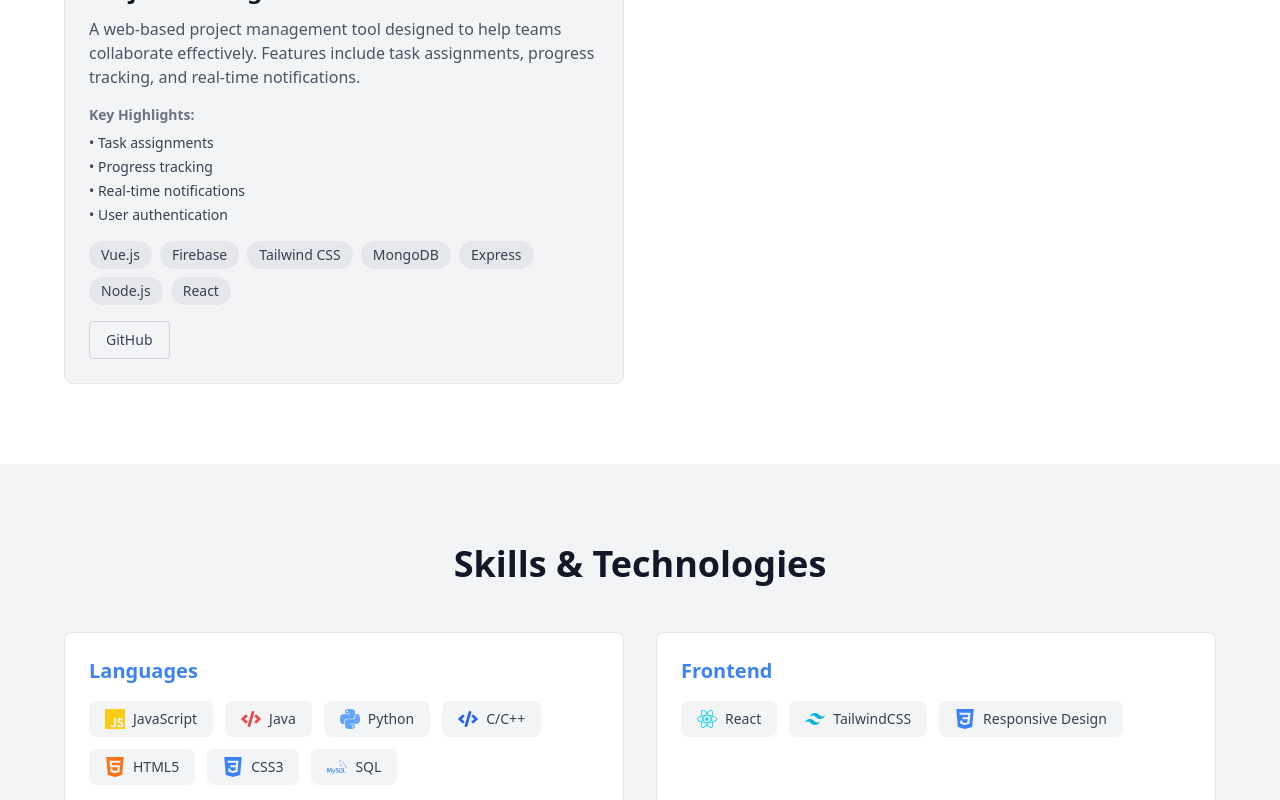
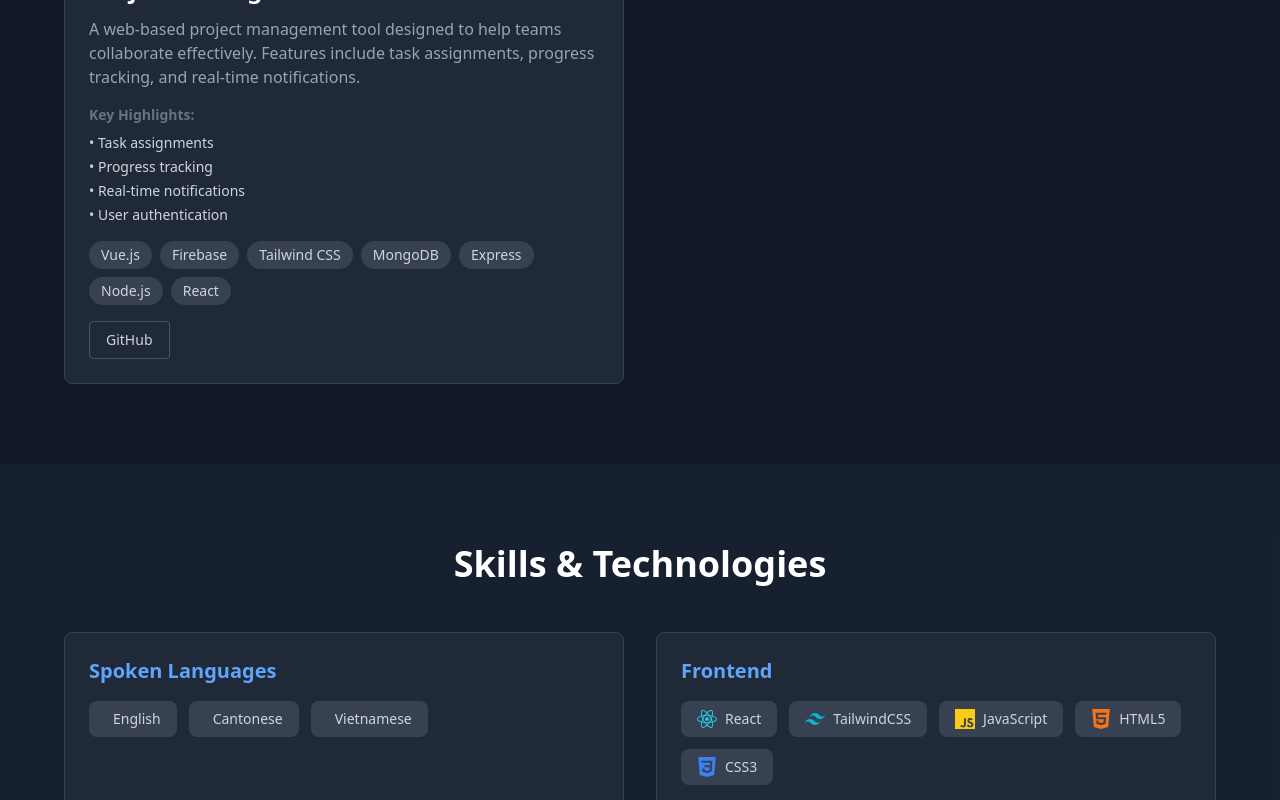
Before and after one commit to btran54/portfolio-website, a React (Vite) app: page / in a window 1280 px wide. Shown: the part 2000-2800 px from the top of the page. Built offline with nearby package versions, Linux system fonts and the light colour scheme.

Commit message:
Portfolio cleanup 01

```diff
--- a/src/App.jsx
+++ b/src/App.jsx
@@ -8,7 +8,7 @@
 import ScrollToTop from './components/ScrollToTop'
 
 function App() {
-  const [darkMode, setDarkMode] = useState(false)
+  const [darkMode, setDarkMode] = useState(true)
 
   useEffect(() => {
     if (darkMode) {
--- a/src/sections/Skills.jsx
+++ b/src/sections/Skills.jsx
@@ -10,39 +10,37 @@
   SiExpress,
   SiMongodb,
   SiGit,
-  SiGithub,
-  SiVercel
+  SiLinux
 } from 'react-icons/si'
 import { FaCode } from 'react-icons/fa'
 
 function Skills() {
   const skills = {
-    "Languages": [
-      { name: "JavaScript", icon: <SiJavascript className="text-yellow-400" /> },
-      { name: "Java", icon: <FaCode className="text-red-500" /> },
-      { name: "Python", icon: <SiPython className="text-blue-400" /> },
-      { name: "C/C++", icon: <FaCode className="text-blue-600" /> },
-      { name: "HTML5", icon: <SiHtml5 className="text-orange-500" /> },
-      { name: "CSS3", icon: <SiCss3 className="text-blue-500" /> },
-      { name: "SQL", icon: <SiMysql className="text-blue-500" /> }
+    "Spoken Languages": [
+      { name: "English" },
+      { name: "Cantonese" },
+      { name: "Vietnamese" },
     ],
     "Frontend": [
       { name: "React", icon: <SiReact className="text-cyan-400" /> },
       { name: "TailwindCSS", icon: <SiTailwindcss className="text-cyan-500" /> },
-      { name: "Responsive Design", icon: <SiCss3 className="text-blue-500" /> }
+      { name: "JavaScript", icon: <SiJavascript className="text-yellow-400" /> },
+      { name: "HTML5", icon: <SiHtml5 className="text-orange-500" /> },
+      { name: "CSS3", icon: <SiCss3 className="text-blue-500" /> }
     ],
     "Backend": [
       { name: "Node.js", icon: <SiNodedotjs className="text-green-500" /> },
-      { name: "Express", icon: <SiExpress className="text-gray-400" /> },
+      { name: "Express.js", icon: <SiExpress className="text-gray-400" /> },
       { name: "MongoDB", icon: <SiMongodb className="text-green-600" /> },
-      { name: "REST APIs", icon: <SiNodedotjs className="text-green-400" /> }
+      { name: "REST APIs", icon: <FaCode className="text-green-400" /> },
+      { name: "SQL", icon: <SiMysql className="text-blue-500" /> },
+      { name: "Python", icon: <SiPython className="text-blue-400" /> },
+      { name: "Java", icon: <FaCode className="text-red-500" /> }
     ],
     "Tools & Others": [
-      { name: "Git", icon: <SiGit className="text-orange-600" /> },
-      { name: "GitHub", icon: <SiGithub className="text-gray-900 dark:text-white" /> },
-      { name: "Vercel", icon: <SiVercel className="text-gray-900 dark:text-white" /> },
-      { name: "Render", icon: <FaCode className="text-purple-400" /> },
-      { name: "Agile/Scrum", icon: <FaCode className="text-gray-400" /> }
+      { name: "Git Version Control", icon: <SiGit className="text-orange-600" /> },
+      { name: "CI/CD", icon: <FaCode className="text-purple-400" /> },
+      { name: "Linux Ubuntu", icon: <SiLinux className="text-gray-800 dark:text-gray-200" /> },
     ]
   }
 
```
